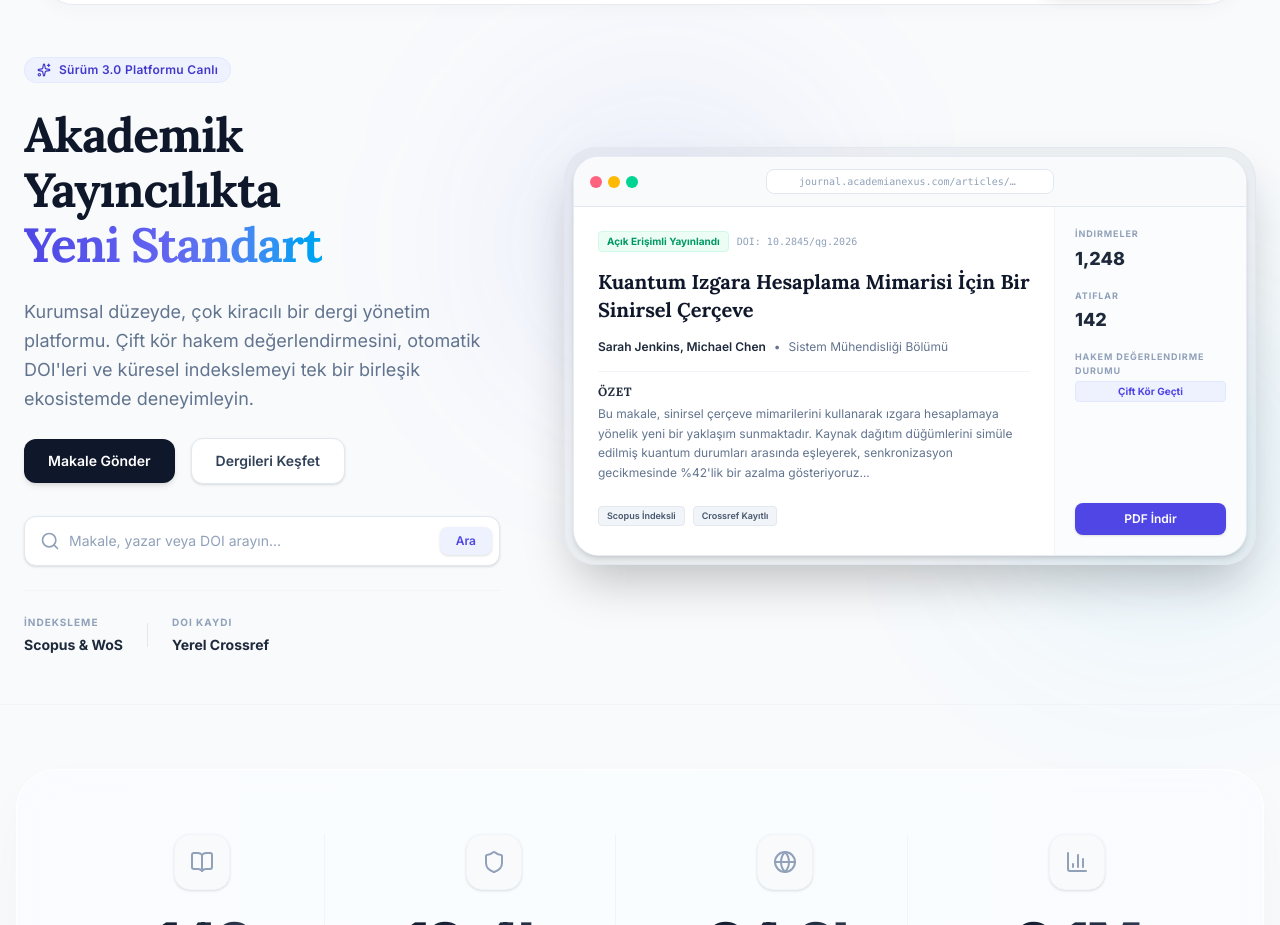
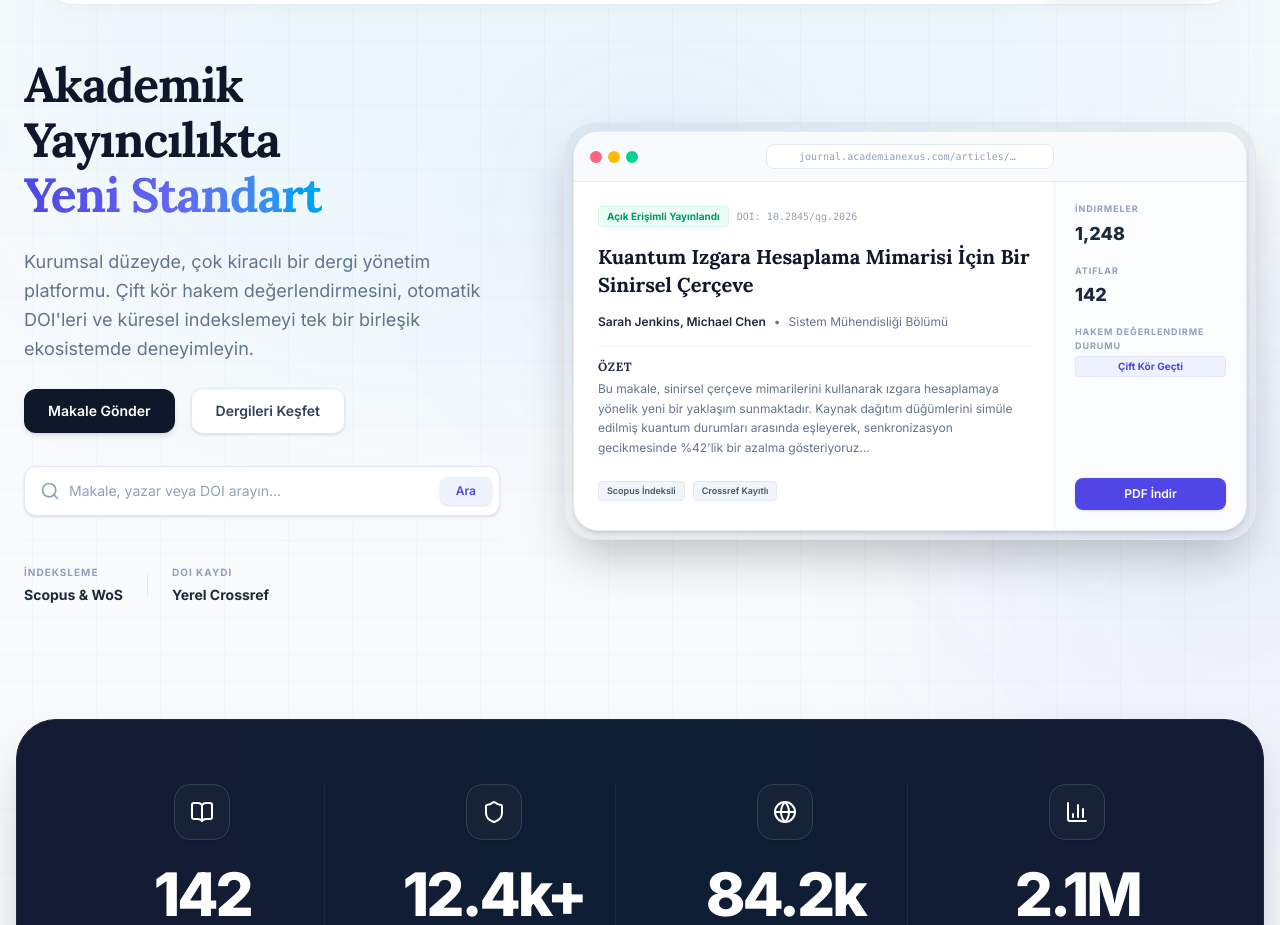
Before and after one commit to poltemakademi/dergi, a React (Vite) app: page / in a window 1280 px wide. Shown: the part 87-1012 px from the top of the page. Built offline with nearby package versions, Linux system fonts and the light colour scheme.

Commit message:
feat: implement global styling with Tailwind, layout system, and dashboard navigation structure

```diff
--- a/src/index.css
+++ b/src/index.css
@@ -58,6 +58,10 @@
 @layer base {
   body {
     @apply bg-slate-50 text-slate-900 font-sans antialiased;
+    background-image: linear-gradient(to right, rgba(15, 23, 42, 0.02) 1px, transparent 1px),
+                      linear-gradient(to bottom, rgba(15, 23, 42, 0.02) 1px, transparent 1px);
+    background-size: 64px 64px;
+    background-position: top center;
   }
 
   h1, h2, h3, h4, h5, h6 {
--- a/src/layouts/DashboardLayout.tsx
+++ b/src/layouts/DashboardLayout.tsx
@@ -61,7 +61,7 @@ export default function DashboardLayout() {
   };
 
   return (
-    <div className="min-h-screen bg-[#FAFAFC] flex text-slate-800 font-sans selection:bg-slate-200 selection:text-slate-900">
+    <div className="min-h-screen bg-transparent flex text-slate-800 font-sans selection:bg-slate-200 selection:text-slate-900">
 
       {/* Enterprise Sidebar */}
       <motion.aside
--- a/src/layouts/JournalLayout.tsx
+++ b/src/layouts/JournalLayout.tsx
@@ -4,9 +4,8 @@ import Footer from '../components/Footer';
 
 export default function JournalLayout() {
   return (
-    <div className="min-h-screen bg-slate-50 font-sans selection:bg-indigo-200 selection:text-indigo-900 relative flex flex-col">
-      {/* Ambient Background */}
-      <div className="absolute inset-0 bg-grid-pattern [mask-image:linear-gradient(to_bottom,white,transparent)] -z-20" />
+    <div className="min-h-screen font-sans selection:bg-indigo-200 selection:text-indigo-900 relative flex flex-col bg-transparent">
+      {/* Ambient Background Glows */}
       <div className="absolute -top-40 left-1/2 -translate-x-1/2 w-[1200px] h-[600px] bg-sky-400/15 blur-[120px] rounded-full -z-10 pointer-events-none animate-float" />
       <div className="absolute top-96 -right-64 w-[600px] h-[600px] bg-indigo-500/10 blur-[120px] rounded-full -z-10 pointer-events-none" />
 
--- a/src/layouts/PublicLayout.tsx
+++ b/src/layouts/PublicLayout.tsx
@@ -4,11 +4,10 @@ import Footer from '../components/Footer';
 
 export default function PublicLayout() {
   return (
-    <div className="min-h-screen bg-slate-50 font-sans selection:bg-indigo-200 selection:text-indigo-900 relative overflow-hidden flex flex-col">
-      {/* Ambient Background */}
-      <div className="absolute inset-0 bg-grid-pattern [mask-image:linear-gradient(to_bottom,white,transparent)] -z-20" />
-      <div className="absolute -top-40 left-1/2 -translate-x-1/2 w-[1200px] h-[600px] bg-sky-400/15 blur-[120px] rounded-full -z-10 pointer-events-none animate-float" />
-      <div className="absolute top-96 -right-64 w-[600px] h-[600px] bg-indigo-500/10 blur-[120px] rounded-full -z-10 pointer-events-none" />
+    <div className="min-h-screen font-sans selection:bg-indigo-200 selection:text-indigo-900 relative overflow-hidden flex flex-col bg-transparent">
+      {/* Ambient Background Glows */}
+      <div className="absolute -top-40 left-1/2 -translate-x-1/2 w-[1200px] h-[600px] bg-sky-400/5 blur-[120px] rounded-full -z-10 pointer-events-none animate-float" />
+      <div className="absolute top-96 -right-64 w-[600px] h-[600px] bg-indigo-500/5 blur-[120px] rounded-full -z-10 pointer-events-none" />
 
       <Navbar />
       <div className="flex-1">
--- a/src/pages/public/Home.tsx
+++ b/src/pages/public/Home.tsx
@@ -17,15 +17,7 @@ export default function Home() {
 
           {/* Left Column: Copywriting & Actions */}
           <div className="lg:col-span-5 text-left space-y-6">
-            <motion.div
-              initial={{ opacity: 0, y: -10 }}
-              animate={{ opacity: 1, y: 0 }}
-              transition={{ duration: 0.5 }}
-              className="inline-flex items-center gap-2 px-3 py-1 rounded-full bg-indigo-50 border border-indigo-100/80 text-indigo-700 text-xs font-semibold tracking-wide"
-            >
-              <Sparkles className="w-3.5 h-3.5" />
-              <span>{t.hero.version}</span>
-            </motion.div>
+
 
             <motion.h1
               initial={{ opacity: 0, y: 15 }}
@@ -55,9 +47,9 @@ export default function Home() {
               transition={{ duration: 0.6, delay: 0.3 }}
               className="flex flex-wrap items-center gap-4"
             >
-              <button className="px-6 py-3 bg-slate-900 hover:bg-slate-800 text-white font-semibold text-sm rounded-xl transition-all shadow-md hover:shadow-lg cursor-pointer">
+              <Link to="/dashboard" className="px-6 py-3 bg-slate-900 hover:bg-slate-800 text-white font-semibold text-sm rounded-xl transition-all shadow-md hover:shadow-lg cursor-pointer flex items-center justify-center">
                 {t.hero.submit}
-              </button>
+              </Link>
               <Link to="/directory" className="px-6 py-3 bg-white hover:bg-slate-50 border border-slate-200 text-slate-700 font-semibold text-sm rounded-xl transition-all shadow-sm cursor-pointer flex items-center justify-center">
                 {t.hero.explore}
               </Link>
@@ -107,8 +99,8 @@ export default function Home() {
           {/* Right Column: High-Fidelity Browser Window Mock */}
           <div className="lg:col-span-7 relative">
             {/* Soft decorative background glows */}
-            <div className="absolute -top-12 -left-12 w-72 h-72 bg-indigo-500/10 blur-[100px] rounded-full pointer-events-none" />
-            <div className="absolute -bottom-12 -right-12 w-72 h-72 bg-sky-500/10 blur-[100px] rounded-full pointer-events-none" />
+            <div className="absolute -top-12 -left-12 w-72 h-72 bg-indigo-500/5 blur-[100px] rounded-full pointer-events-none" />
+            <div className="absolute -bottom-12 -right-12 w-72 h-72 bg-sky-500/5 blur-[100px] rounded-full pointer-events-none" />
 
             <motion.div
               initial={{ opacity: 0, scale: 0.95, y: 30 }}
@@ -202,11 +194,11 @@ export default function Home() {
 
       {/* --- Data Visualization Stats --- */}
       <section className="relative z-10 py-16 px-4">
-        <div className="max-w-7xl mx-auto bg-white/80 backdrop-blur-xl rounded-[2.5rem] border border-white shadow-[0_20px_60px_-15px_rgba(0,0,0,0.05)] p-12 md:p-16 relative overflow-hidden">
+        <div className="max-w-7xl mx-auto bg-slate-900 backdrop-blur-xl rounded-[2.5rem] border border-slate-800 shadow-2xl p-12 md:p-16 relative overflow-hidden">
           {/* Inner background glow */}
-          <div className="absolute top-1/2 left-1/2 -translate-x-1/2 -translate-y-1/2 w-full h-full bg-gradient-to-r from-indigo-50/50 via-sky-50/50 to-indigo-50/50 opacity-50 pointer-events-none"></div>
+          <div className="absolute top-1/2 left-1/2 -translate-x-1/2 -translate-y-1/2 w-full h-full bg-gradient-to-r from-indigo-500/10 via-sky-500/10 to-indigo-500/10 opacity-50 pointer-events-none"></div>
 
-          <div className="grid grid-cols-2 md:grid-cols-4 gap-12 text-center divide-x divide-slate-100 relative z-10">
+          <div className="grid grid-cols-2 md:grid-cols-4 gap-12 text-center divide-x divide-slate-800 relative z-10">
             {[
               { value: '142', label: t.stats.journals, icon: BookOpen, color: 'from-blue-500 to-indigo-600' },
               { value: '12.4k+', label: t.stats.reviewers, icon: Shield, color: 'from-emerald-400 to-teal-500' },
@@ -214,12 +206,12 @@ export default function Home() {
               { value: '2.1M', label: t.stats.dois, icon: BarChart3, color: 'from-fuchsia-500 to-purple-600' },
             ].map((stat, i) => (
               <div key={i} className="flex flex-col items-center group cursor-default">
-                <div className="w-14 h-14 rounded-2xl bg-slate-50 flex items-center justify-center mb-6 shadow-sm border border-slate-100 group-hover:scale-110 transition-transform duration-500 relative">
-                  <div className={`absolute inset-0 bg-gradient-to-br ${stat.color} opacity-0 group-hover:opacity-10 rounded-2xl transition-opacity duration-500`}></div>
-                  <stat.icon className="w-6 h-6 text-slate-400 group-hover:text-slate-900 transition-colors duration-500" />
+                <div className="w-14 h-14 rounded-2xl bg-slate-800/50 flex items-center justify-center mb-6 shadow-sm border border-slate-700 group-hover:scale-110 transition-transform duration-500 relative">
+                  <div className={`absolute inset-0 bg-gradient-to-br ${stat.color} opacity-0 group-hover:opacity-20 rounded-2xl transition-opacity duration-500`}></div>
+                  <stat.icon className="w-6 h-6 text-white transition-colors duration-500" />
                 </div>
-                <span className="text-5xl md:text-6xl font-black text-transparent bg-clip-text bg-gradient-to-br from-slate-900 to-slate-600 mb-3 tracking-tighter group-hover:scale-105 transition-transform duration-500">{stat.value}</span>
-                <span className="text-xs font-black tracking-[0.2em] text-slate-400 group-hover:text-indigo-500 transition-colors duration-500">{stat.label}</span>
+                <span className="text-5xl md:text-6xl font-black text-white mb-3 tracking-tighter group-hover:scale-105 transition-transform duration-500">{stat.value}</span>
+                <span className="text-xs font-black tracking-[0.2em] text-slate-400 group-hover:text-indigo-400 transition-colors duration-500">{stat.label}</span>
               </div>
             ))}
           </div>
```
